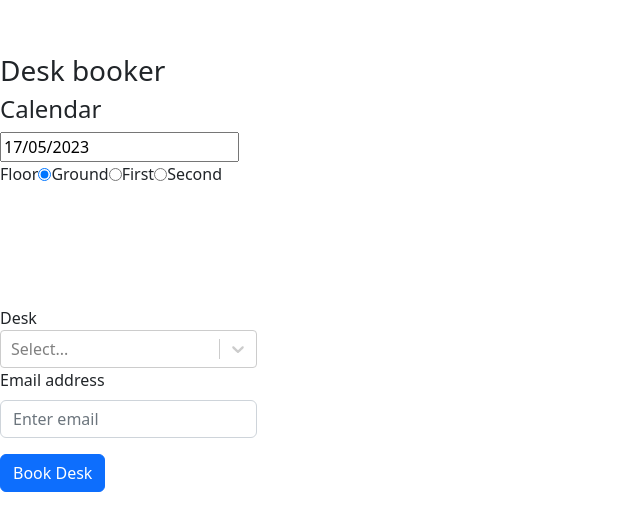
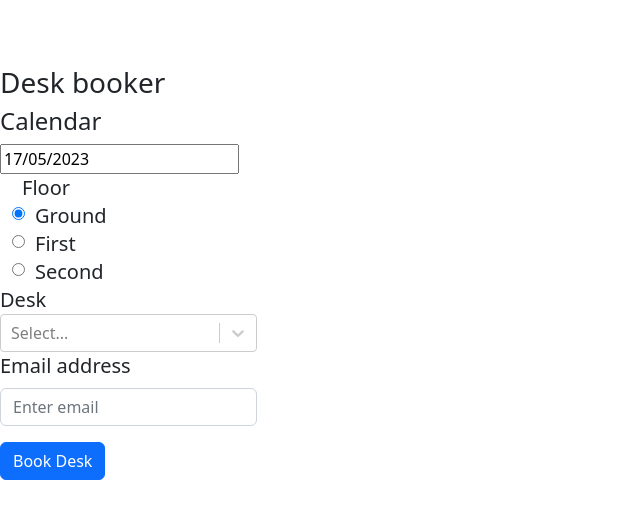
Before and after one commit to robertwilkinson9/ts-reserve-assets, a React (Vite) app: page / in a window 1280 px wide. Shown: the part 127-658 px from the top of the page, without its empty margins (0-640 px from the left). Built offline with nearby package versions, Linux system fonts and the light colour scheme.

Commit message:
looking better - and I almost understand how it works

```diff
--- a/src/components/floor.css
+++ b/src/components/floor.css
@@ -1,11 +1,73 @@
-#floor_radios input {
-    float: left;
+label, label>input{
+    font-size: 20px;
+    display: inline-block;
+    margin: 0;
+    line-height: 28px;
+    height: 28px;
+    vertical-align: top;
+}
+
+flabel {
+  margin-top: 10px;
+  margin-bottom: 100px;
 }
 
 #floor_radios label {
-    float: left;
+  margin-left: 10px;
 }
 
 #floor_radios label + input {
     clear: both;
 }
+
+/*
+#floor_radios input {
+  float: left;
+}
+
+#floor_radios label {
+  float: left;
+}
+
+input {
+    float: left;
+    clear: left;
+    width: 50px;
+    line-height: 20px;
+}
+
+label {
+    float: left;
+    vertical-align: middle;
+}
+
+#floor_radios input {
+  float: left;
+  margin-top: 10px;
+    display: table-cell;
+    vertical-align: middle
+}
+
+#floor_radios label {
+  float: left;
+  margin-top: 10px;
+    display: table-cell;
+    vertical-align: middle
+}
+
+input[type="radio"] {
+  margin-top: -1px;
+  float: left;
+  vertical-align: middle;
+}
+
+input[type='radio'], label{
+    vertical-align: baseline;
+    padding: 10px;
+    margin: 10px;
+
+label > input[type=radio] {
+    vertical-align: middle;
+    margin-top: -2px;
+}
+*/
--- a/src/components/floor.tsx
+++ b/src/components/floor.tsx
@@ -1,6 +1,4 @@
 import './floor.css';
-
-//import { Radio, RadioGroup} from 'react-radio-group'
 
 export interface FloorProps {
    floor : number | null;
@@ -14,29 +12,31 @@ interface ButtonProps {
 const Button0 = ({cb} : ButtonProps) => {
       return (
         <>
-        <div style={{paddingBottom: "120px"}} className="col-md-4 d-flex align-items-center lower_margin" id="floor_radios" >
-          <label className="mb-0 font-weight-bold">Floor</label>
+          <div class="container" id="floor_radios">
+            <div class="row">
+              <div class="col-sm-12">
+                  <label className="mb-0 font-weight-bold flabel">Floor</label>
+              </div>
+            </div>
+            <div class="row">
+              <div class="col-sm-6">
                 <input type="radio" value="0" id="ground" onChange={cb} name="floor" defaultChecked/>
                 <label htmlFor="ground" className="red">Ground</label>
+              </div>
+            </div>
+            <div class="row">
+              <div class="col-sm-6">
                 <input type="radio" value="1" id="first" onChange={cb} name="floor" />
                 <label htmlFor="first">First</label>
+              </div>
+            </div>
+            <div class="row">
+              <div class="col-sm-6">
                 <input type="radio" value="2" id="second" onChange={cb} name="floor" />
                 <label htmlFor="second">Second</label>
               </div>
-{ /*
-         <RadioGroup name="floor" defaultValue="0" onChange={cb}>
-            <div className="radio-button-background">
-                <Radio value="0" className="radio-button" />Ground Floor
             </div>
-            <div className="radio-button-background">
-                <Radio value="1" className="radio-button" />First Floor
           </div>
-            <div className="radio-button-background">
-                <Radio value="2" className="radio-button" />Second Floor
-            </div>
-          </RadioGroup>
-*/ }
-
         </>
       );
 };
@@ -44,7 +44,7 @@ const Button0 = ({cb} : ButtonProps) => {
 const Button1 = ({cb} : ButtonProps) => {
       return (
         <>
-        <div style={{paddingBottom: "120px"}} className="col-md-4 d-flex align-items-center lower_margin" id="floor_radios" >
+        <div style={{paddingBottom: "10px"}} className="col-md-4 d-flex align-items-center lower_margin" id="floor_radios" >
           <label className="mb-0 font-weight-bold">Floor</label>
           <input type="radio" value="0" id="ground" onChange={cb} name="floor" />
           <label htmlFor="ground" className="red">Ground</label>
@@ -53,59 +53,23 @@ const Button1 = ({cb} : ButtonProps) => {
           <input type="radio" value="2" id="second" onChange={cb} name="floor" />
           <label htmlFor="second">Second</label>
         </div>
-{ /*
-         <RadioGroup name="floor" defaultValue="1" onChange={cb}>
-            <div className="radio-button-background">
-                <Radio value="0" className="radio-button" />Ground Floor
-            </div>
-            <div className="radio-button-background">
-                <Radio value="1" className="radio-button" />First Floor
-            </div>
-            <div className="radio-button-background">
-                <Radio value="2" className="radio-button" />Second Floor
-            </div>
-          </RadioGroup>
-*/ }
         </>
       );
 };
 
 const Button2 = ({cb} : ButtonProps) => {
-{ /*
-  console.log("typeof(cb) is ", typeof(cb));
-  const mycb = () => {
-    console.log("SECoND button HANDLER");
-  }
-*/ }
       return (
         <>
-        <div style={{paddingBottom: "120px"}} className="col-md-4 d-flex align-items-center lower_margin" id="floor_radios" >
+        <div style={{paddingBottom: "10px"}} className="col-md-4 d-flex align-items-center lower_margin" id="floor_radios" >
           <label className="mb-0 font-weight-bold">Floor</label>
           <input type="radio" value="0" id="ground" onChange={cb} name="floor" />
           <label htmlFor="ground" className="red">Ground</label>
           <input type="radio" value="1" id="first" onChange={cb} name="floor" />
               <label htmlFor="first">First</label>
+          <br />
           <input type="radio" value="2" id="second" onChange={cb} name="floor" defaultChecked />
           <label htmlFor="second">Second</label>
         </div>
-
-{ /*
-<RadioGroup name="fruits" onChange={(e) => handleOnChange(e)}>
-*/ }
-{ /*
-         <RadioGroup name="floor" defaultValue="2" onChange={mycb}>
-            <div className="radio-button-background">
-                <Radio value="0" className="radio-button" />Ground Floor
-            </div>
-            <div className="radio-button-background">
-                <Radio value="1" className="radio-button" />First Floor
-            </div>
-            <div className="radio-button-background">
-                <Radio value="2" className="radio-button" />Second Floor
-            </div>
-          </RadioGroup>
-*/ }
-
         </>
       );
 };
```
Lines whose indentation alone changed are shown as unchanged.
